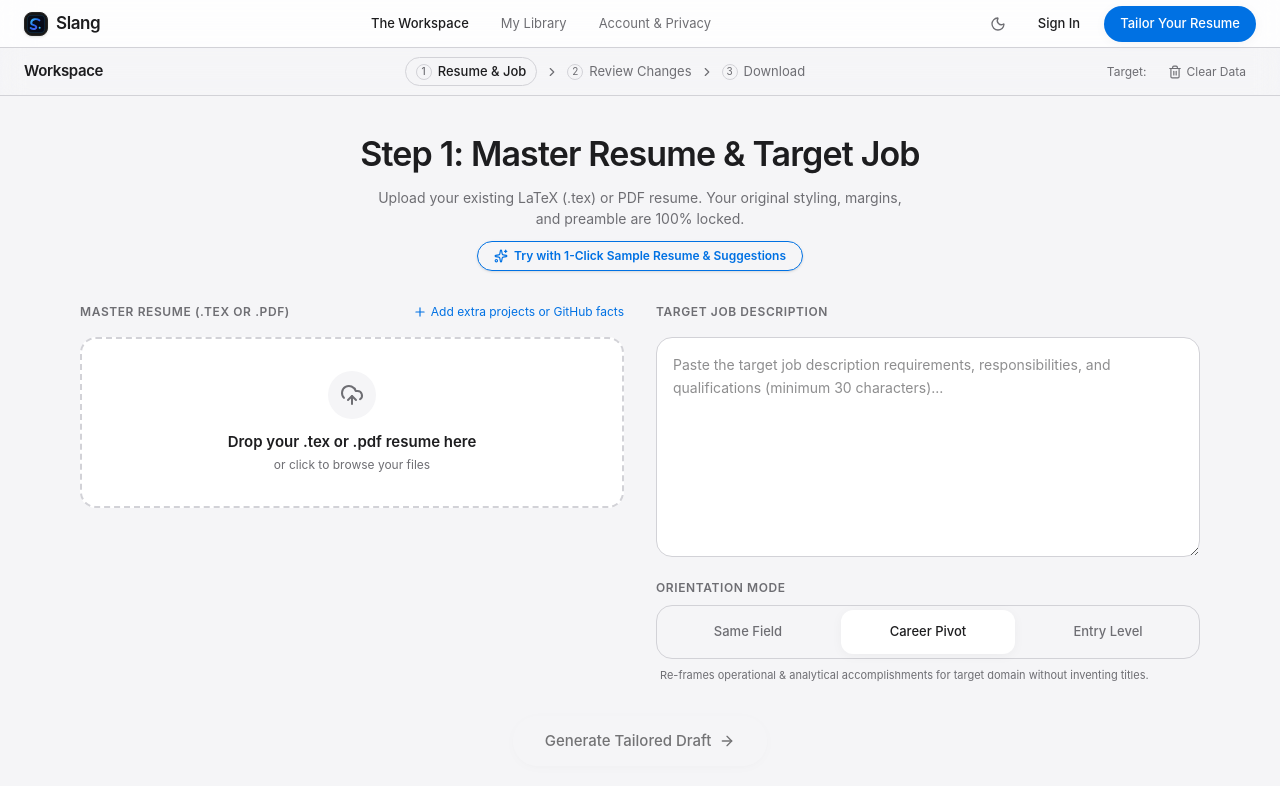
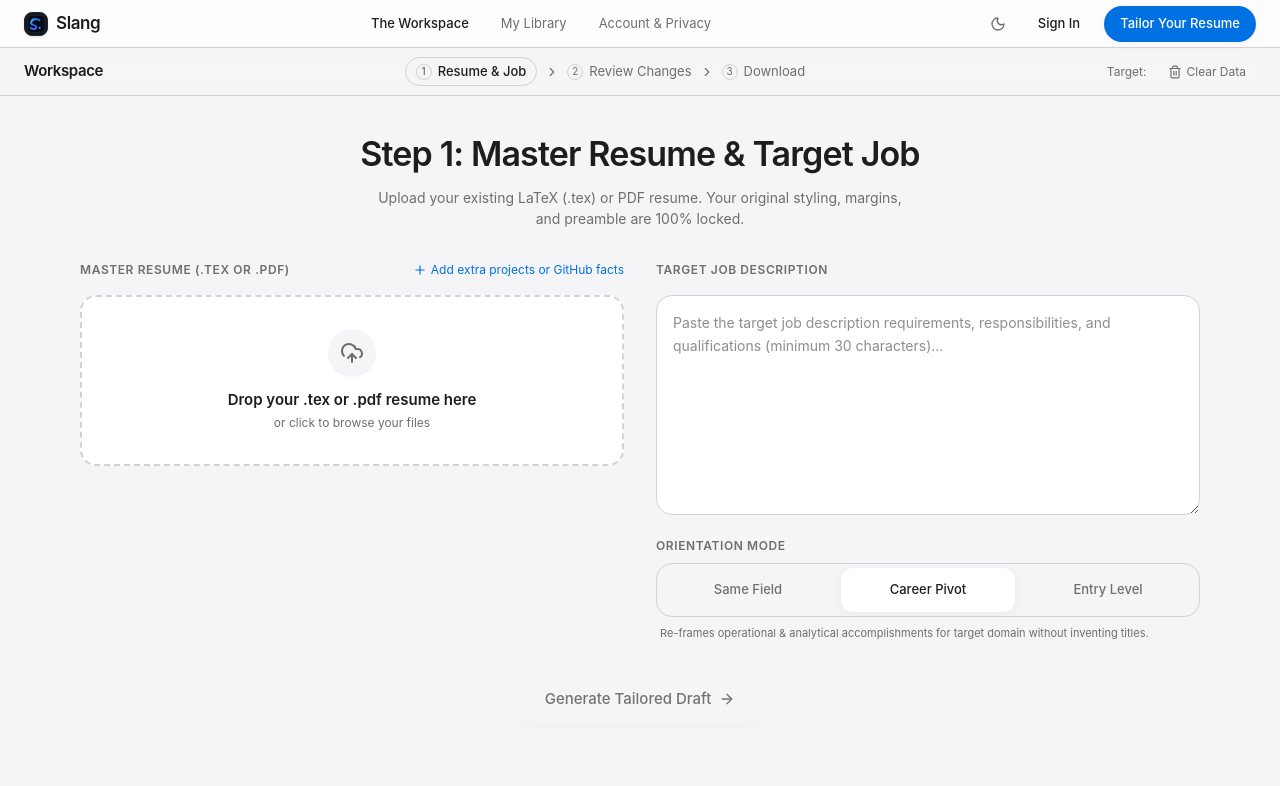
Before and after one commit to lengendzhub/Slang, a Next.js app in the folder frontend/: page /workspace in a window 1280 px wide. Shown: the top 786 px of the page. Built offline with nearby package versions, Linux system fonts and the light colour scheme.

Commit message:
refactor(workspace): remove 1-click sample dataset buttons from Step 1 and Step 2

```diff
--- a/frontend/src/app/workspace/page.tsx
+++ b/frontend/src/app/workspace/page.tsx
@@ -165,59 +165,6 @@ export default function WorkspacePage() {
     saveUserSession({
       evidenceBank: [...(session.evidenceBank || []), newRecord],
     });
-  };
-
-  const handleLoadSample = () => {
-    const sampleCandidateName = "Alex Chen";
-    const sampleCandidateEmail = "alex.chen@example.com";
-    const sampleRole = "Staff Infrastructure & Distributed Systems Engineer";
-    const sampleCompany = "CloudScale AI";
-    const sampleLatex = SAMPLE_MASTER_LATEX;
-    const sampleJd = SAMPLE_TARGET_JD;
-    const sampleDiffs = SAMPLE_DIFFS;
-    const sampleReqs = SAMPLE_REQUIREMENTS;
-
-    setCandidateName(sampleCandidateName);
-    setCandidateEmail(sampleCandidateEmail);
-    setTargetRole(sampleRole);
-    setTargetCompany(sampleCompany);
-    setRawLatex(sampleLatex);
-    setJdText(sampleJd);
-    setDiffs(sampleDiffs);
-    setRequirements(sampleReqs);
-
-    saveUserSession({
-      candidateName: sampleCandidateName,
-      candidateEmail: sampleCandidateEmail,
-      targetRole: sampleRole,
-      targetCompany: sampleCompany,
-      rawResumeText: sampleLatex,
-      targetJdText: sampleJd,
-      diffs: sampleDiffs.map((d) => ({
-        id: d.id,
-        section: d.section,
-        originalText: d.originalText,
-        rewrittenText: d.proposedText,
-        reason: d.reason,
-        evidenceId: d.evidenceId,
-        claimType: "bullet",
-        status: d.matchType === "direct" ? "supported" : "needs_confirmation",
-        decision: d.decision,
-        originalLength: d.originalText.length,
-        newLength: d.proposedText.length,
-        fitsBudget: true,
-      })),
-      requirements: sampleReqs.map((r) => ({
-        id: r.id,
-        text: r.text,
-        category: r.category === "Preferred" ? "Preferred" : "Essential",
-        classification: r.status === "direct" ? "Direct" : "Transferable",
-        matchedEvidenceId: r.linkedEvidenceId,
-        learningTip: r.note,
-      })),
-    });
-
-    setCurrentStep(2);
   };
 
   const handleGenerateDraft = async ({
@@ -661,7 +608,6 @@ export default function WorkspacePage() {
             isProcessing={isProcessing}
             hasExistingResume={Boolean(rawLatex && rawLatex.trim())}
             initialJdText={jdText}
-            onLoadSample={handleLoadSample}
           />
         )}
 
@@ -676,7 +622,6 @@ export default function WorkspacePage() {
             rawLatex={rawLatex}
             onContinueToDownload={handleContinueToDownload}
             onBackToStep1={() => setCurrentStep(1)}
-            onLoadSample={handleLoadSample}
           />
         )}
 
--- a/frontend/src/components/workspace/SplitScreenReview.tsx
+++ b/frontend/src/components/workspace/SplitScreenReview.tsx
@@ -70,7 +70,6 @@ export interface SplitScreenReviewProps {
   rawLatex?: string;
   onContinueToDownload?: (reviewedChanges: BulletChange[]) => void;
   onBackToStep1?: () => void;
-  onLoadSample?: () => void;
   standalone?: boolean; // When rendered standalone with top header
 }
 
@@ -88,7 +87,6 @@ export default function SplitScreenReview({
   rawLatex,
   onContinueToDownload,
   onBackToStep1,
-  onLoadSample,
   standalone = false,
 }: SplitScreenReviewProps) {
   const [changes, setChanges] = useState<BulletChange[]>(
@@ -462,26 +460,17 @@ export default function SplitScreenReview({
                           Upload your master resume in Step 1 and provide a target job description to generate verifiable sentence modifications.
                         </p>
                       </div>
-                      <div className="flex flex-wrap items-center justify-center gap-3 pt-2">
-                        {onLoadSample && (
-                          <button
-                            type="button"
-                            onClick={onLoadSample}
-                            className="px-5 py-2.5 rounded-full bg-blue-600 text-white text-xs font-semibold hover:bg-blue-500 transition-all cursor-pointer shadow-sm hover:scale-[1.02] active:scale-[0.98]"
-                          >
-                            ✨ Load Sample Resume & Suggestions
-                          </button>
-                        )}
-                        {onBackToStep1 && (
+                      {onBackToStep1 && (
+                        <div className="pt-2">
                           <button
                             type="button"
                             onClick={onBackToStep1}
-                            className="px-5 py-2.5 rounded-full bg-white/10 border border-white/10 text-white text-xs font-medium hover:bg-white/15 transition-all cursor-pointer"
+                            className="px-5 py-2.5 rounded-full bg-accent text-white text-xs font-semibold hover:bg-accent-hover transition-all cursor-pointer shadow-subtle hover:scale-[1.02] active:scale-[0.98]"
                           >
-                            ← Return to Step 1
+                            Return to Step 1
                           </button>
-                        )}
-                      </div>
+                        </div>
+                      )}
                     </div>
                   ) : (
                     <>
--- a/frontend/src/components/workspace/Step1Input.tsx
+++ b/frontend/src/components/workspace/Step1Input.tsx
@@ -24,7 +24,6 @@ interface Step1InputProps {
   isProcessing?: boolean;
   hasExistingResume?: boolean;
   initialJdText?: string;
-  onLoadSample?: () => void;
 }
 
 export function Step1Input({
@@ -34,7 +33,6 @@ export function Step1Input({
   isProcessing = false,
   hasExistingResume = false,
   initialJdText = "",
-  onLoadSample,
 }: Step1InputProps) {
   const [selectedFile, setSelectedFile] = useState<File | null>(null);
   const [jdText, setJdText] = useState(initialJdText);
@@ -96,18 +94,6 @@ export function Step1Input({
         <p className="text-[14px] text-ink-muted max-w-[540px] mx-auto">
           Upload your existing LaTeX (.tex) or PDF resume. Your original styling, margins, and preamble are 100% locked.
         </p>
-        {onLoadSample && (
-          <div className="pt-1">
-            <button
-              type="button"
-              onClick={onLoadSample}
-              className="inline-flex items-center gap-1.5 px-4 py-1.5 rounded-full text-xs font-semibold bg-accent/10 text-accent hover:bg-accent/20 transition-all border border-accent/20 cursor-pointer shadow-sm hover:scale-[1.02] active:scale-[0.98]"
-            >
-              <Sparkles className="w-3.5 h-3.5" />
-              Try with 1-Click Sample Resume & Suggestions
-            </button>
-          </div>
-        )}
       </div>
 
       <div className="grid grid-cols-1 lg:grid-cols-12 gap-8 items-start">
```
